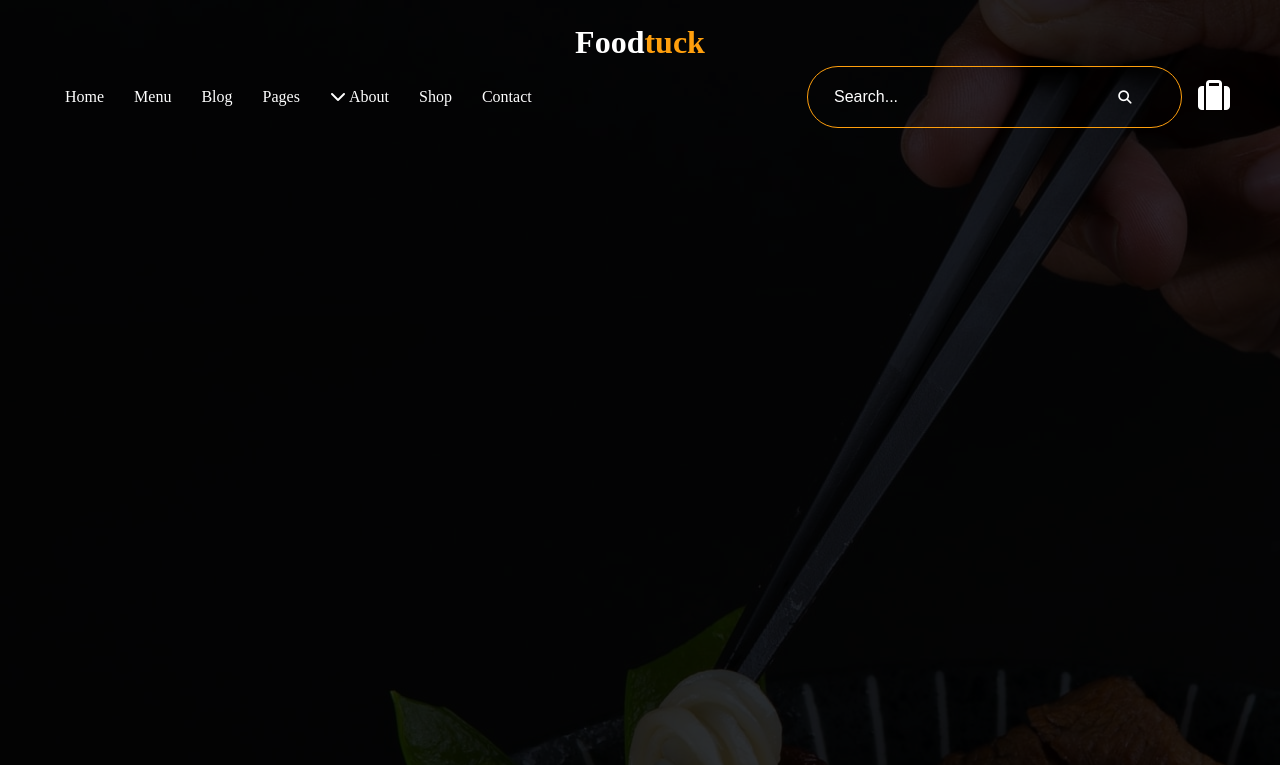
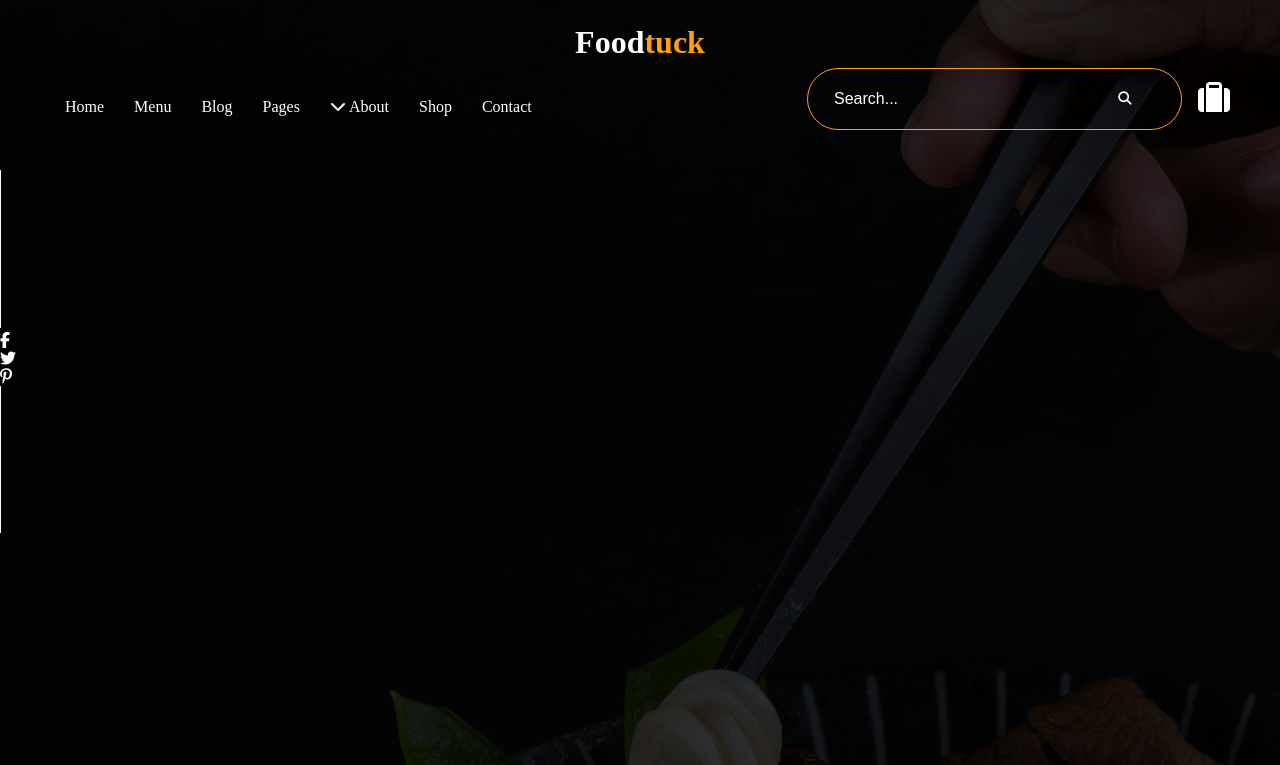
Before and after one commit to cyrilmuchemi/Restaurant-Website, a website built with webpack: page src/index.html in a window 1280 px wide. Shown: the top 765 px of the page. Built offline with nearby package versions, Linux system fonts and the light colour scheme.

Commit message:
Refactor my javascript code into classes

```diff
--- a/src/index.html
+++ b/src/index.html
@@ -41,8 +41,22 @@
                     </div>
                     </div>
                 </div>
-                <div class="absolute full-width pt-5 text-white">
-
+                <div class="absolute full-width text-white">
+                    <div class="hero-content">
+                        <div class="social-icons">
+                            <div class="line-1"></div>
+                            <div class="socials">
+                                <ul>
+                                    <li><i class="fa-brands fa-facebook-f"></i></li>
+                                    <li><i class="fa-brands fa-twitter"></i></li>
+                                    <li><i class="fa-brands fa-pinterest-p"></i></li>
+                                </ul>
+                            </div>
+                            <div class="line-2"></div>
+                        </div>
+                        <div class="hero-text"></div>
+                        <div class="hero-image"></div>
+                    </div>
                 </div>
             </div>
     </main>
--- a/src/index.js
+++ b/src/index.js
@@ -1,14 +1,36 @@
 /* eslint-disable import/no-extraneous-dependencies */
 import './style.css';
 import bgImage from './images/hero-bg-min.jpg';
+import topLine from './images/line-top.png';
+import bottomLine from './images/line-bottom.png';
 import '@fortawesome/fontawesome-free/css/all.css';
 
-function heroBackground() {
-  const background = new Image();
-  background.src = bgImage;
-  const bgHero = document.querySelector('.hero');
-  bgHero.appendChild(background);
-  return bgHero;
+class Background {
+  static heroBackground() {
+    const background = new Image();
+    background.src = bgImage;
+    const bgHero = document.querySelector('.hero');
+    bgHero.appendChild(background);
+    return bgHero;
+  }
+
+  static heroContent1() {
+    const line1 = document.querySelector('.line-1');
+    const firstLine = new Image();
+    firstLine.src = topLine;
+    line1.appendChild(firstLine);
+    return line1;
+  }
+
+  static heroContent2() {
+    const line2 = document.querySelector('.line-2');
+    const secondLine = new Image();
+    secondLine.src = bottomLine;
+    line2.appendChild(secondLine);
+    return line2;
+  }
 }
 
-heroBackground();
+Background.heroBackground();
+Background.heroContent1();
+Background.heroContent2();
--- a/src/style.css
+++ b/src/style.css
@@ -131,4 +131,9 @@
     list-style: none;
     padding: 15px;
     cursor: pointer;
+    padding-top: 2rem;
 }
+
+.hero-content{
+    margin-top: 170px;
+}
```
Also changed, not shown: src/images/line-bottom.png (added), src/images/line-top.png (added).
